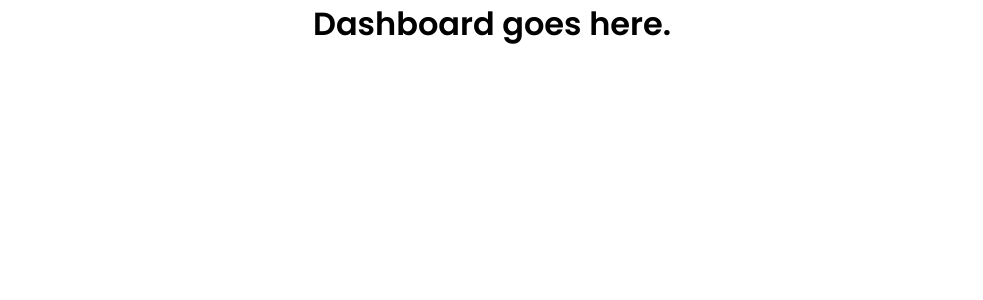
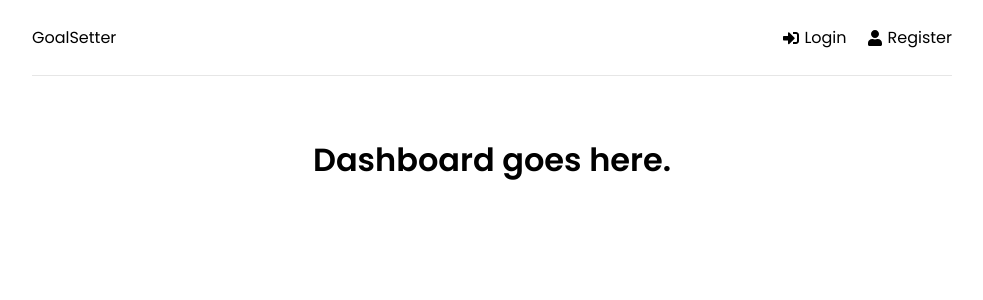
Before and after one commit to dragonRageX/goalazooo, a React (Vite) app in the folder frontend/: page / in a window 1280 px wide. Shown: the top 300 px of the page, without its empty margins (148-1131 px from the left). Built offline with nearby package versions, Linux system fonts and the light colour scheme.

Commit message:
added navbar

```diff
--- a/frontend/package.json
+++ b/frontend/package.json
@@ -12,6 +12,7 @@
   "dependencies": {
     "react": "^18.2.0",
     "react-dom": "^18.2.0",
+    "react-icons": "^4.11.0",
     "react-router-dom": "^6.18.0"
   },
   "devDependencies": {
--- a/frontend/src/App.jsx
+++ b/frontend/src/App.jsx
@@ -6,20 +6,21 @@ import {
   Link
 } from "react-router-dom"
 
+import Layout from "./components/Layout";
 import Dashboard from "./pages/Dashboard";
 import Login from "./pages/Login";
 import Register from "./pages/Register";
 
 const router = createBrowserRouter(createRoutesFromElements(
-  <>
-    <Route path="/" element={<Dashboard />}></Route>
+  <Route path = "/" element={<Layout />}>
+    <Route index element={<Dashboard />}></Route>
     <Route path="/login" element={<Login />}></Route>
     <Route path="/register" element={<Register />}></Route>
-  </>
+  </Route>
 ));
 
-function App() {
-
+function App()
+{
   return (
     <div className="container">
       <RouterProvider router={router} />
--- /dev/null
+++ b/frontend/src/components/Header.jsx
@@ -0,0 +1,26 @@
+import React from "react";
+import { Link } from "react-router-dom";
+import { FaSignInAlt, FaSignOutAlt, FaUser } from "react-icons/fa"
+
+export default function Header()
+{
+    return (
+        <header className="header">
+            <div className="logo">
+                <Link to="/">GoalSetter</Link>
+            </div>
+            <ul>
+                <li>
+                    <Link to="/login">
+                        <FaSignInAlt /> Login
+                    </Link>
+                </li>
+                <li>
+                    <Link to="/register">
+                        <FaUser /> Register
+                    </Link>
+                </li>
+            </ul>
+        </header>
+    );
+}
--- /dev/null
+++ b/frontend/src/components/Layout.jsx
@@ -0,0 +1,16 @@
+import React from "react";
+import { Outlet } from "react-router-dom";
+
+import Header from "./Header"
+
+export default function Layout()
+{
+    return (
+        <div className="site-wrapper">
+            <Header />
+            <main>
+                <Outlet />
+            </main>
+        </div>
+    );
+}
```
Also changed, not shown: 1 other file (tests, documents, lock files or other folders).
